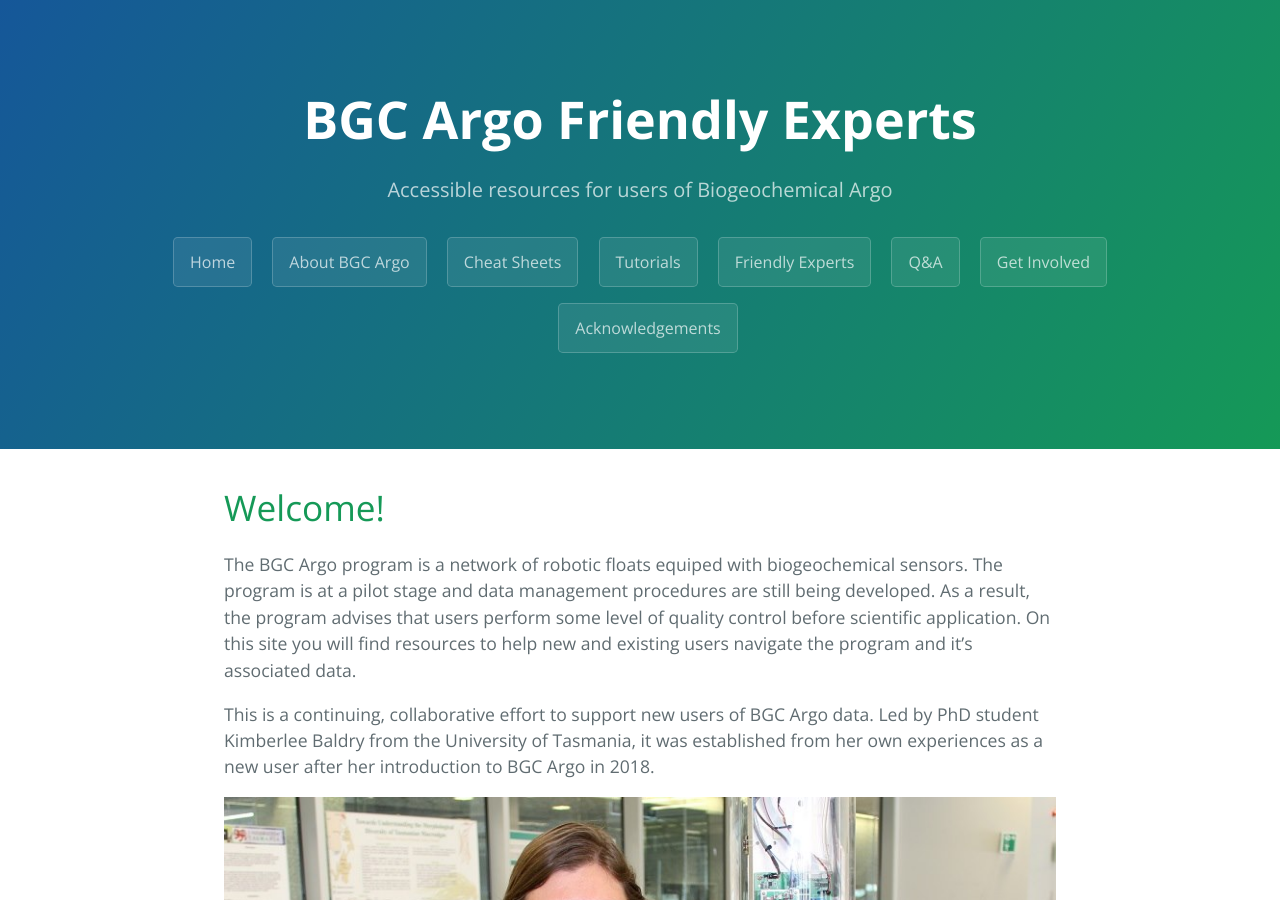
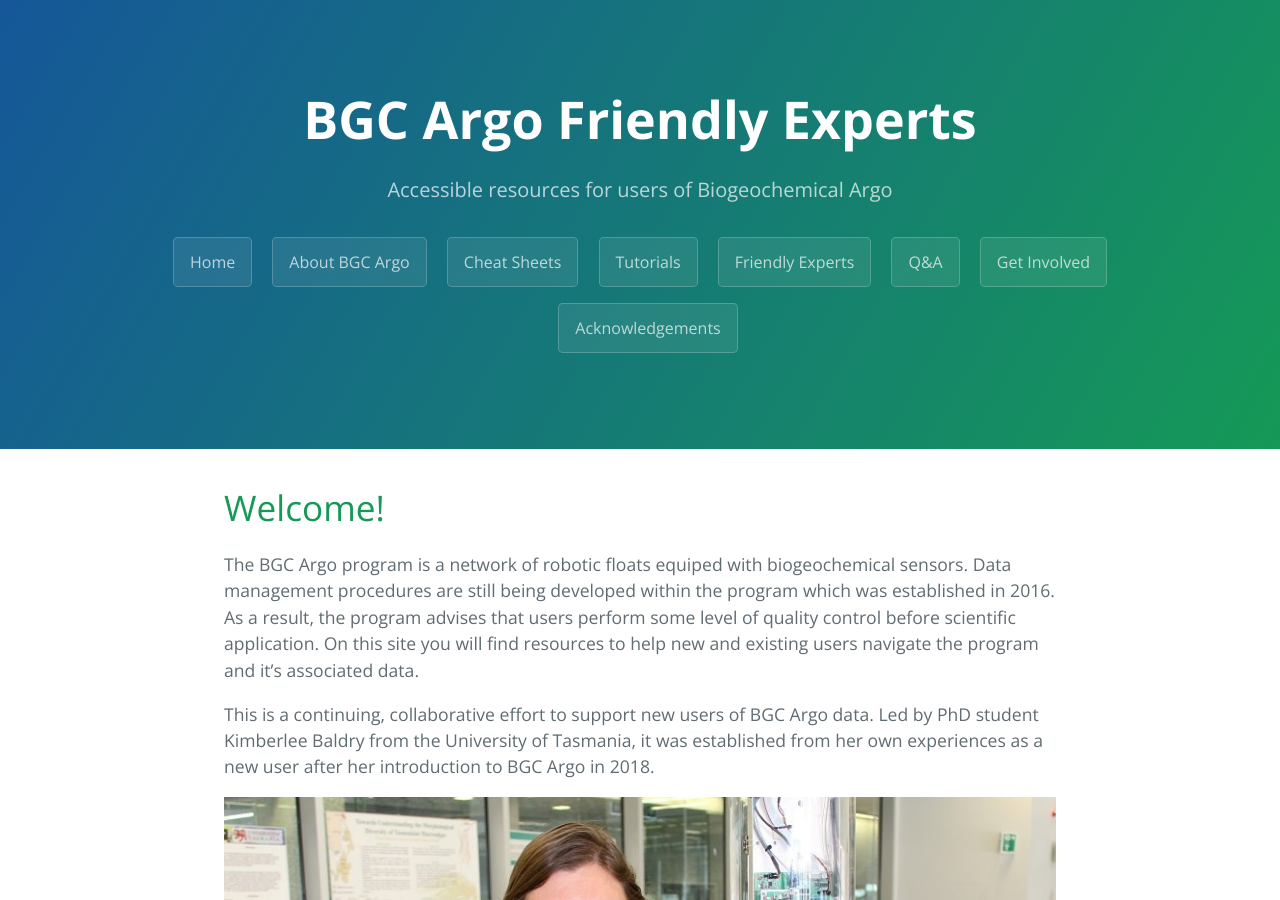
Before and after one commit to KimBaldry/FriendlyExperts, a Jekyll site: the page built from index.md, in a window 1280 px wide and 900 px high. Built offline with Jekyll 4.4.1, drawn with Linux system fonts in a browser that asks for light colours.

Commit message:
Update index.md

```diff
--- a/index.md
+++ b/index.md
@@ -6,7 +6,7 @@ description: Accessible resources for users of Biogeochemical Argo
 
 # Welcome!
 
-The BGC Argo program is a network of robotic floats equiped with biogeochemical sensors. The program is at a pilot stage and data management procedures are still being developed. As a result, the program advises that users perform some level of quality control before scientific application. On this site you will find resources to help new and existing users navigate the program and it's associated data.
+The BGC Argo program is a network of robotic floats equiped with biogeochemical sensors. Data management procedures are still being developed within the program which was established in 2016. As a result, the program advises that users perform some level of quality control before scientific application. On this site you will find resources to help new and existing users navigate the program and it's associated data.
 
 This is a continuing, collaborative effort to support new users of BGC Argo data. Led by PhD student Kimberlee Baldry from the University of Tasmania, it was established from her own experiences as a new user after her introduction to BGC Argo in 2018.
 
```
